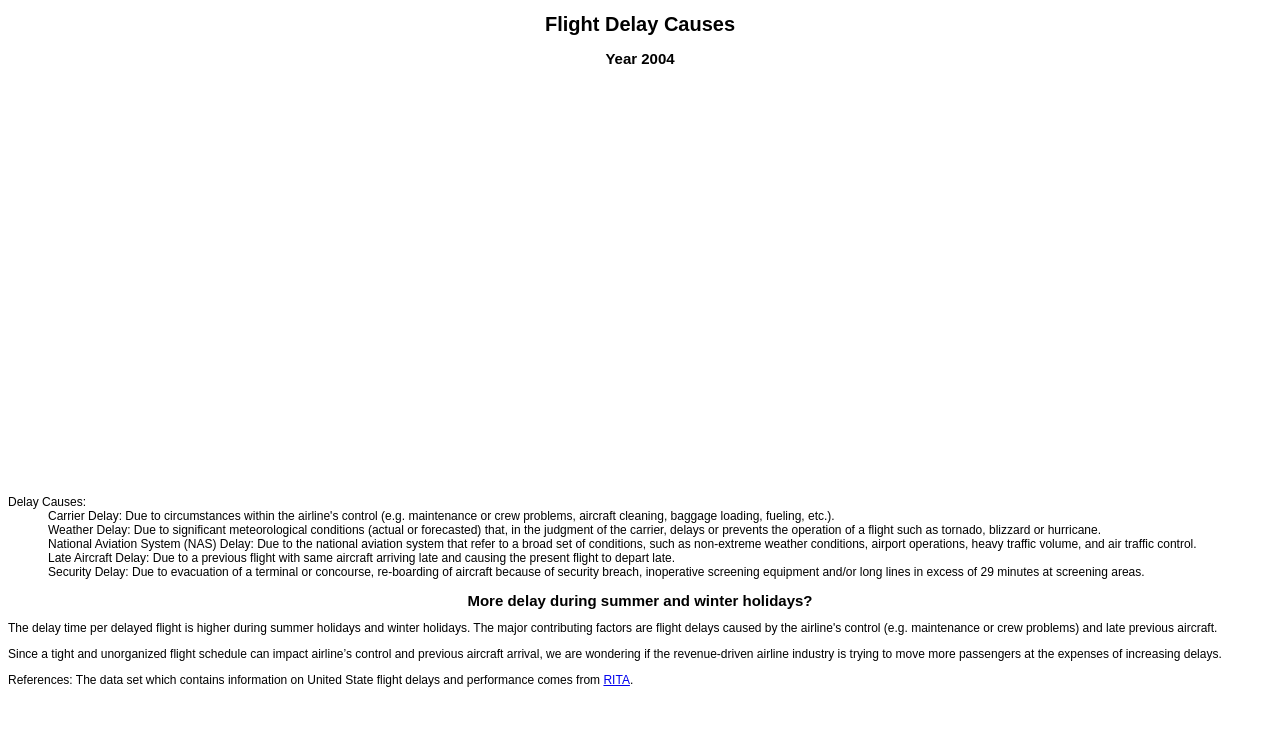
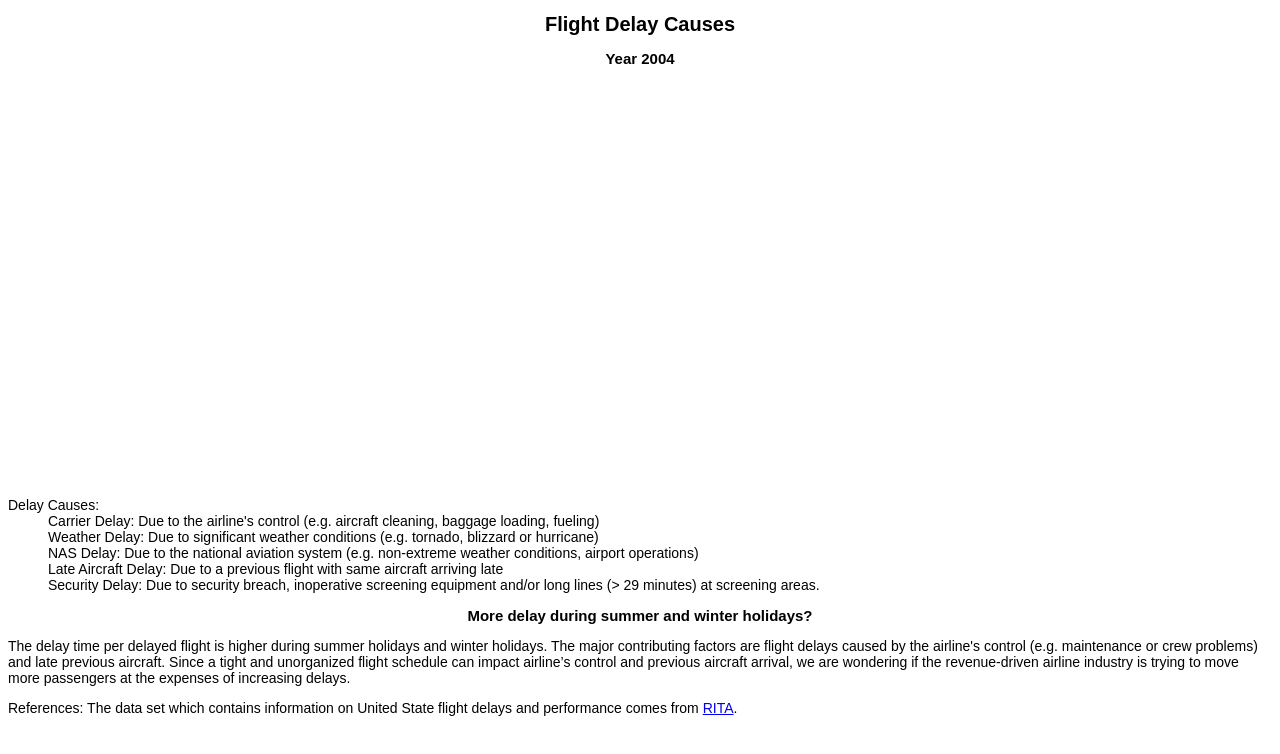
Before and after one commit to jeremy-dai/Flight-Delay, a plain HTML site: page index.html in a window 1280 px wide. Drawn offline with nearby package versions, Linux system fonts and the light colour scheme; a script that the page names is missing.

Commit message:
chore: Simplify texts
Cut uncessary explanation for each delay type.

```diff
--- a/index.html
+++ b/index.html
@@ -9,9 +9,9 @@
       font-family:sans-serif;
       font-size: 15px;}
     p { font-family:sans-serif;
-      font-size: 12px;}
+      font-size: 14px;}
     dl { font-family:sans-serif;
-      font-size: 12px;}
+      font-size: 14px;}
 
   </style>
   <h1>Flight Delay Causes</h1>
@@ -180,14 +180,16 @@
   </div>
   <dl>
   <dt>Delay Causes:</dt>
-  <dd>Carrier Delay: Due to circumstances within the airline's control (e.g. maintenance or crew problems, aircraft cleaning, baggage loading, fueling, etc.).</dd>
-  <dd>Weather Delay: Due to significant meteorological conditions (actual or forecasted) that, in the judgment of the carrier, delays or prevents the operation of a flight such as tornado, blizzard or hurricane.</dd>
-  <dd>National Aviation System (NAS) Delay: Due to the national aviation system that refer to a broad set of conditions, such as non-extreme weather conditions, airport operations, heavy traffic volume, and air traffic control.</dd>
-  <dd>Late Aircraft Delay: Due to a previous flight with same aircraft arriving late and causing the present flight to depart late.</dd>
-  <dd>Security Delay: Due to evacuation of a terminal or concourse, re-boarding of aircraft because of security breach, inoperative screening equipment and/or long lines in excess of 29 minutes at screening areas.</dd>
+  <dd>Carrier Delay: Due to the airline's control (e.g. aircraft cleaning, baggage loading, fueling)</dd>
+  <dd>Weather Delay: Due to significant weather conditions (e.g. tornado, blizzard or hurricane)</dd>
+  <dd>NAS Delay: Due to the national aviation system (e.g. non-extreme weather conditions, airport operations)</dd>
+  <dd>Late Aircraft Delay: Due to a previous flight with same aircraft arriving late</dd>
+  <dd>Security Delay: Due to security breach, inoperative screening equipment and/or long lines (> 29 minutes) at screening areas.</dd>
    </dl>
+
 </head>
 <body>
+  <div id="textContainer">
   <script type="text/javascript">
   // Load Data
   d3.tsv("data/flight_delay.tsv", function(d) {
@@ -200,10 +202,11 @@
       d['value'] = d['value']/d['arr_flights'];
       return d;
   },draw);
+
   </script>
   <h2>More delay during summer and winter holidays?</h1>
-  <p> The delay time per delayed flight is higher during summer holidays and winter holidays. The major contributing factors are flight delays caused by the airline's control (e.g. maintenance or crew problems) and late previous aircraft. </p>
-  <p> Since a tight and unorganized flight schedule can impact airline’s control and previous aircraft arrival, we are wondering if the revenue-driven airline industry is trying to move more passengers at the expenses of increasing delays.  </p>
+  <p> The delay time per delayed flight is higher during summer holidays and winter holidays. The major contributing factors are flight delays caused by the airline's control (e.g. maintenance or crew problems) and late previous aircraft. Since a tight and unorganized flight schedule can impact airline’s control and previous aircraft arrival, we are wondering if the revenue-driven airline industry is trying to move more passengers at the expenses of increasing delays.  </p>
   <p>References: The data set which contains information on United State flight delays and performance comes from <a href="https://www.transtats.bts.gov/OT_Delay/OT_DelayCause1.asp"> RITA</a>.</p>
+  </div>
 </body>
 </html>
```
